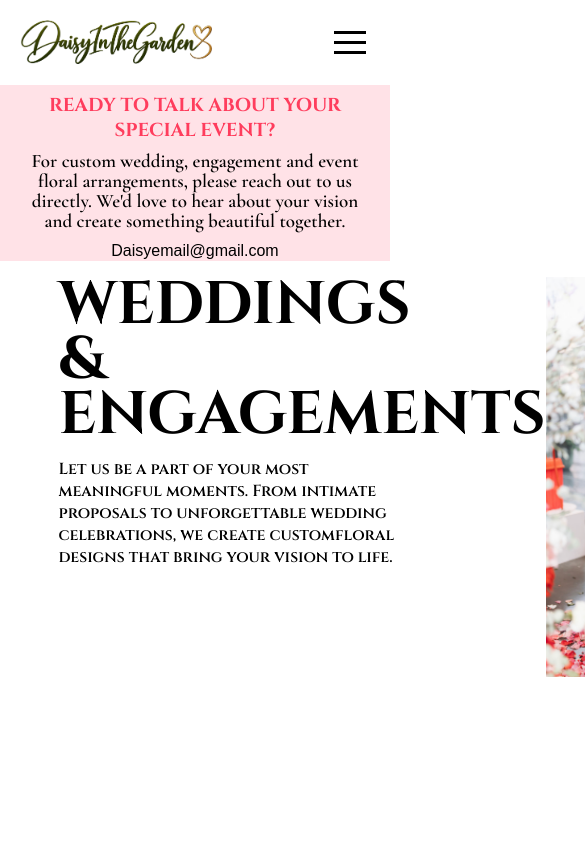
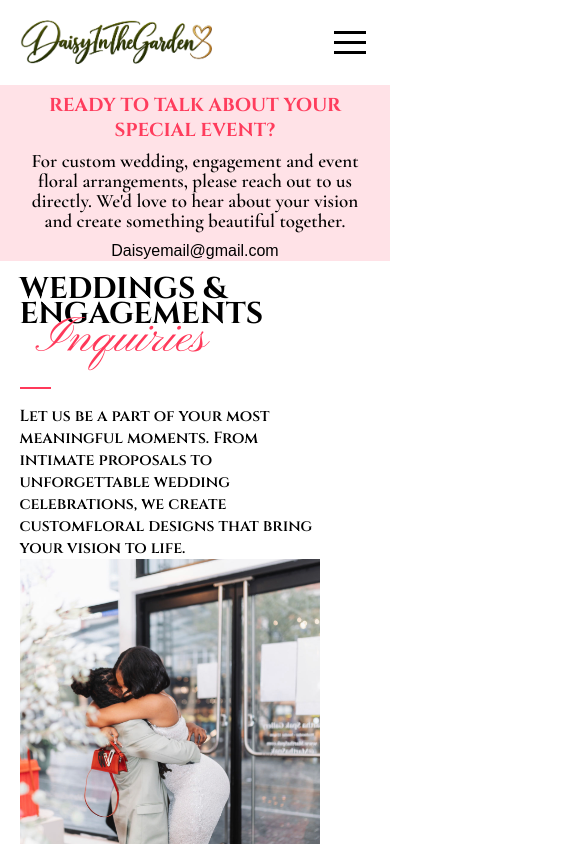
Before and after one commit to AllenCodess/Floralsite, a React (Vite) app in the folder frontend/: page /inquiry in a window 390 px wide. Shown: the top 844 px of the page, 585 px wide, since content can reach past the window. Built offline with nearby package versions, Linux system fonts and the light colour scheme.

Commit message:
mobile response for inquiry page for top half

```diff
--- a/frontend/index.html
+++ b/frontend/index.html
@@ -39,6 +39,12 @@
       href="https://fonts.googleapis.com/css2?family=Cormorant+Garamond:ital,wght@0,300..700;1,300..700&display=swap"
       rel="stylesheet"
     />
+    <link rel="preconnect" href="https://fonts.googleapis.com" />
+    <link rel="preconnect" href="https://fonts.gstatic.com" crossorigin />
+    <link
+      href="https://fonts.googleapis.com/css2?family=Pinyon+Script&display=swap"
+      rel="stylesheet"
+    />
     <meta name="viewport" content="width=device-width, initial-scale=1.0" />
     <title>DaisyInTheGarden</title>
   </head>
--- a/frontend/src/index.css
+++ b/frontend/src/index.css
@@ -354,7 +354,7 @@
 }
 
 .inquiry-text {
-  width: 40%;
+  width: 50%;
   margin: 0 auto;
   text-align: center;
 }
@@ -402,10 +402,26 @@
   line-height: 55px;
 }
 
+.inquiries-span {
+  font-family: "Pinyon Script", cursive;
+  color: rgb(255, 57, 90);
+  font-weight: 200;
+  font-size: 120%;
+  margin-left: 1rem;
+}
+
+.inquiry-divider {
+  border: 1px solid rgb(255, 57, 90);
+  height: 1px;
+  width: 10%;
+  margin-top: 2rem;
+  margin-left: 0;
+}
+
 .top-desc {
   font-family: "Cinzel", serif;
   font-weight: 600;
-  width: 70%;
+  width: 90%;
   margin-top: 1rem;
 }
 
@@ -443,6 +459,32 @@ hr {
 }
 
 /* Media Queries */
+
+@media (max-width: 1695px) {
+  .top-header {
+    font-family: "Cinzel", serif;
+    font-size: 40px;
+    width: 60%;
+    line-height: 35px;
+  }
+}
+@media (max-width: 1318px) {
+  .top-header {
+    font-family: "Cinzel", serif;
+    font-size: 40px;
+    width: 70%;
+    line-height: 35px;
+  }
+}
+
+@media (max-width: 1129px) {
+  .top-header {
+    font-family: "Cinzel", serif;
+    font-size: 40px;
+    width: 90%;
+    line-height: 35px;
+  }
+}
 
 @media (max-width: 767px) {
   .hamburger-menu-container {
@@ -540,4 +582,41 @@ hr {
   .inquiry-text {
     width: 90%;
   }
+
+  .top-header {
+    font-family: "Cinzel", serif;
+    font-size: 30px;
+    width: 100%;
+    line-height: 25px;
+  }
+
+  .inquiry-left {
+    flex-direction: column;
+    width: 90%;
+  }
+  .inquiries-span {
+    font-family: "Pinyon Script", cursive;
+    color: rgb(255, 57, 90);
+    font-weight: 200;
+    font-size: 50px;
+    margin-left: 1rem;
+    margin-top: 3rem;
+  }
+  .top-desc {
+    font-family: "Cinzel", serif;
+    font-weight: 600;
+    width: 100%;
+    margin-top: 1rem;
+  }
+
+  .inquiry-img {
+    flex: 1;
+    width: 300px;
+    height: 200px;
+  }
+
+  .inquiry-container {
+    width: 90%;
+    margin: 0 auto;
+  }
 }
--- a/frontend/src/pages/Inquiry.jsx
+++ b/frontend/src/pages/Inquiry.jsx
@@ -17,7 +17,11 @@ const InquiryPage = () => {
         <div className="inquiry-top inquiry-container">
           <div className="inquiry-left">
             <div className="top-container">
-              <h1 className="top-header">WEDDINGS & ENGAGEMENTS</h1>
+              <h1 className="top-header">
+                WEDDINGS & ENGAGEMENTS <span className="inquiries-span">Inquiries</span>
+              </h1>
+              <hr className="inquiry-divider" />
+
               <p className="top-desc">
                 Let us be a part of your most meaningful moments. From intimate proposals to
                 unforgettable wedding celebrations, we create customfloral designs that bring your
```
